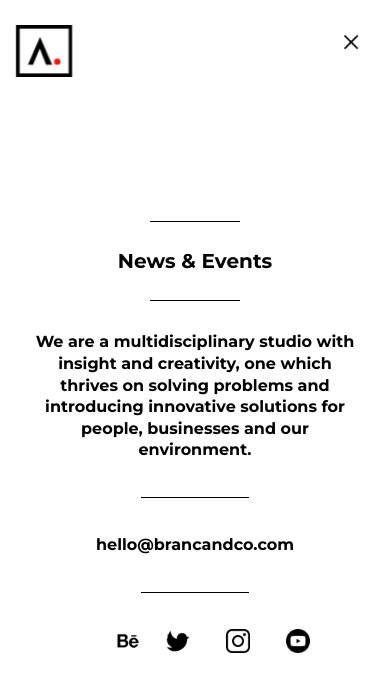
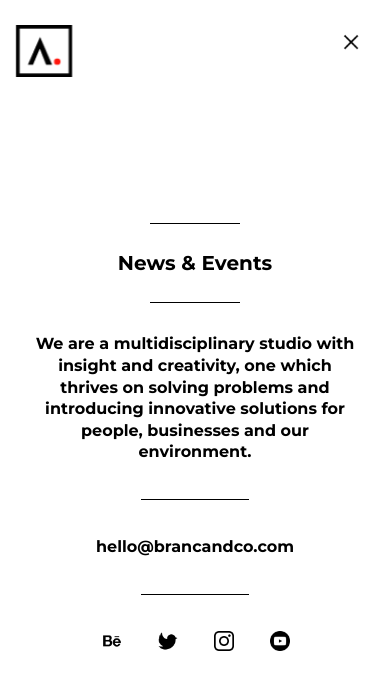
Before and after one commit to tarakuds/brandandco, a plain HTML site: page index.html in a window 390 px wide. Both pictures are taken after a click on the link 351 px from the left and 42 px from the top of the page. Drawn offline with Linux system fonts and the light colour scheme.

Commit message:
social media page alignment

```diff
--- a/assets/css/engine.css
+++ b/assets/css/engine.css
@@ -60,10 +60,17 @@ article picture::before{content:'';position:absolute;top:0;left:0;display:block;
 aside{z-index:5;position:fixed;top:0;left:0;overflow:scroll;-webkit-overflow-scrolling:touch;display:flex;flex-direction:column;justify-content:center;align-items:center;text-align:center;width:100%;height:100%;pointer-events:none;background-color:rgba(255, 255, 255, 1);opacity:0;transition:opacity 400ms 200ms}
 html.view_info aside{opacity:1;transition:opacity 400ms 0s}aside>*{opacity:0;transform:translateY(-0.8em);transition:opacity 400ms 0s, transform 0s 600ms}html.view_info aside>*{opacity:1;transform:translateY(0);transition:opacity 600ms 400ms, transform 800ms ease-out 0s}aside span{display:inline-block}html.view_info aside a{pointer-events:all;-webkit-user-select:all;-moz-user-select:all;-ms-user-select:all;user-select:all}aside address{max-width:36em;font-size:calc((5 / 6) * 1em);line-height:1.2em;display:flex;flex-direction:column;align-items:center}aside address::before,aside address::after{content:'';position:relative;display:block;height:1px;width:6em;margin:2em 0;background-color:currentColor}aside address a:first-of-type{margin-bottom:1.2em}aside .social{display:flex;flex-direction:row}aside .social a{position:relative;width:36px;height:36px;min-width:24px;min-height:24px;background-repeat:no-repeat;background-size:contain;background-position:center;pointer-events:all}
 
-aside .social a:nth-last-of-type(4){margin:0 36px}aside .social a.behance{background-image:url(../gfx/behance.png)}aside .social a.instagram{background-image:url(../gfx/instagram.png)}aside .social a.twitter{background-image:url(../gfx/twitter.png)}aside .social a.youtube{background-image:url(../gfx/youtube.png)}aside .social a.linkedin{background-image:url(../gfx/linkedin.png)}
+aside .social a:nth-last-of-type(4){margin:0 36px}
+aside .social a.behance{background-image:url(../gfx/behance.png)}
+aside .social a.instagram{background-image:url(../gfx/instagram.png)}
+aside .social a.twitter{background-image:url(../gfx/twitter.png)}
+aside .social a.youtube{background-image:url(../gfx/youtube.png)}
+/* aside .social a.linkedin{background-image:url(../gfx/linkedin.png)} */
 
 @media (max-width: 1920px){aside .social a{height:calc((36 / 1920) * 100vw);width:calc((36 / 1920) * 100vw)}aside .social a:nth-last-of-type(2){margin:0 calc((36 / 1920) * 100vw)}}
 
 @media (max-width: 1280px){aside .social a:nth-last-of-type(2){margin:0 36px}}
 
+@media (max-width: 2560px){aside .social a:nth-last-of-type(2){margin:0 36px}}
+
 /*# sourceMappingURL=engine.css.map */
--- a/assets/css/style.css
+++ b/assets/css/style.css
@@ -37,6 +37,12 @@ aside{
     line-height: 1.1;
     letter-spacing: normal;
     text-transform: capitalize;
+}
+
+.social{
+    margin-left: 15px;
+    /* width: 100%; */
+    /* margin: 0 auto; */
 }
 
 .text-content p{
@@ -128,6 +134,15 @@ aside{
     .menu-content{
         font-size: 16px;
     }
+    .social{
+        /* margin: 0 auto; */
+        /* min-width:22px;
+        min-height:22px; */
+        margin-left: -5px;
+        /* padding-left: -5px; */
+        /* width: 100%; */
+    }
+    aside .social a{width:20px;height:20px;min-width:18px;min-height:18px;}
     .footer p{
         font-size: 0.75em;
         width: 100%;
--- a/index.html
+++ b/index.html
@@ -60,9 +60,12 @@
             <p class="menu-content"><a href="tel:+2348188881010">+234 818 888 1010</a></p> -->
     </address>
 
-    <div class="social">
+    <div class="social" >
         <a href="https://www.behance.net/brancco1" title="View our work on Behance" class="behance" target="_blank"></a>
-        <a href="https://twitter.com/brancandco" style="margin-left: -10px;" title="Follow us on Twitter" class="twitter" target="_blank"></a>
+        <!-- <a href="https://twitter.com/brancandco" style="margin-left: -10px;" title="Follow us on Twitter" class="twitter" target="_blank"></a>
+         -->
+        <a href="https://twitter.com/brancandco" title="Follow us on Twitter" class="twitter" target="_blank"></a>
+
         <a href="https://instagram.com/brancandco?igshid=YmMyMTA2M2Y=" title="View our stories on Instagram" class="instagram" target="_blank"></a>
         <!-- <a href="#" title="Get in touch on LinkedIn" class="linkedin" target="_blank"></a> -->
         <a href="https://youtube.com/channel/UCXWf_iMje3VLkhfi6jRVJeg" title="Watch us rock your world" class="youtube" target="_blank"></a>
```
